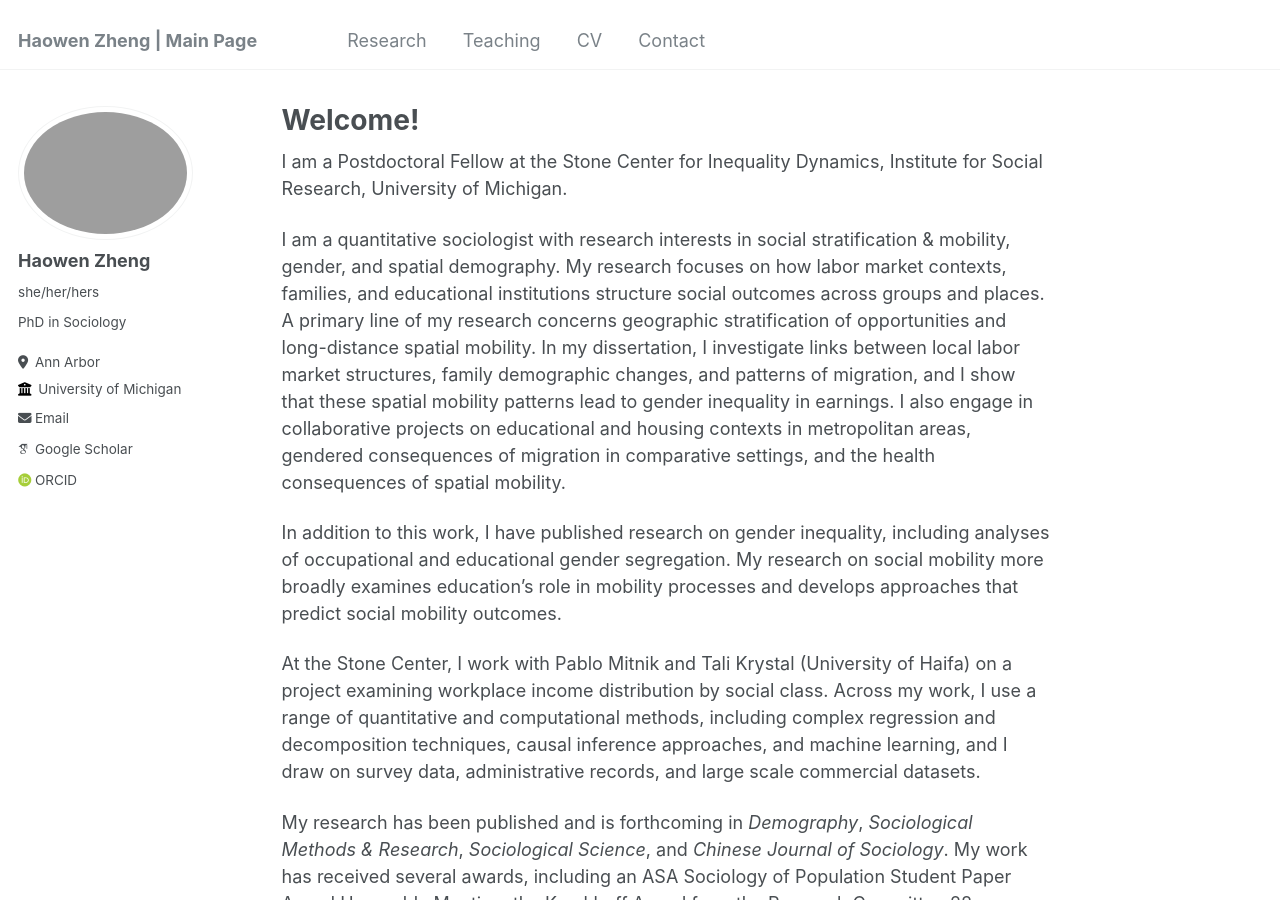
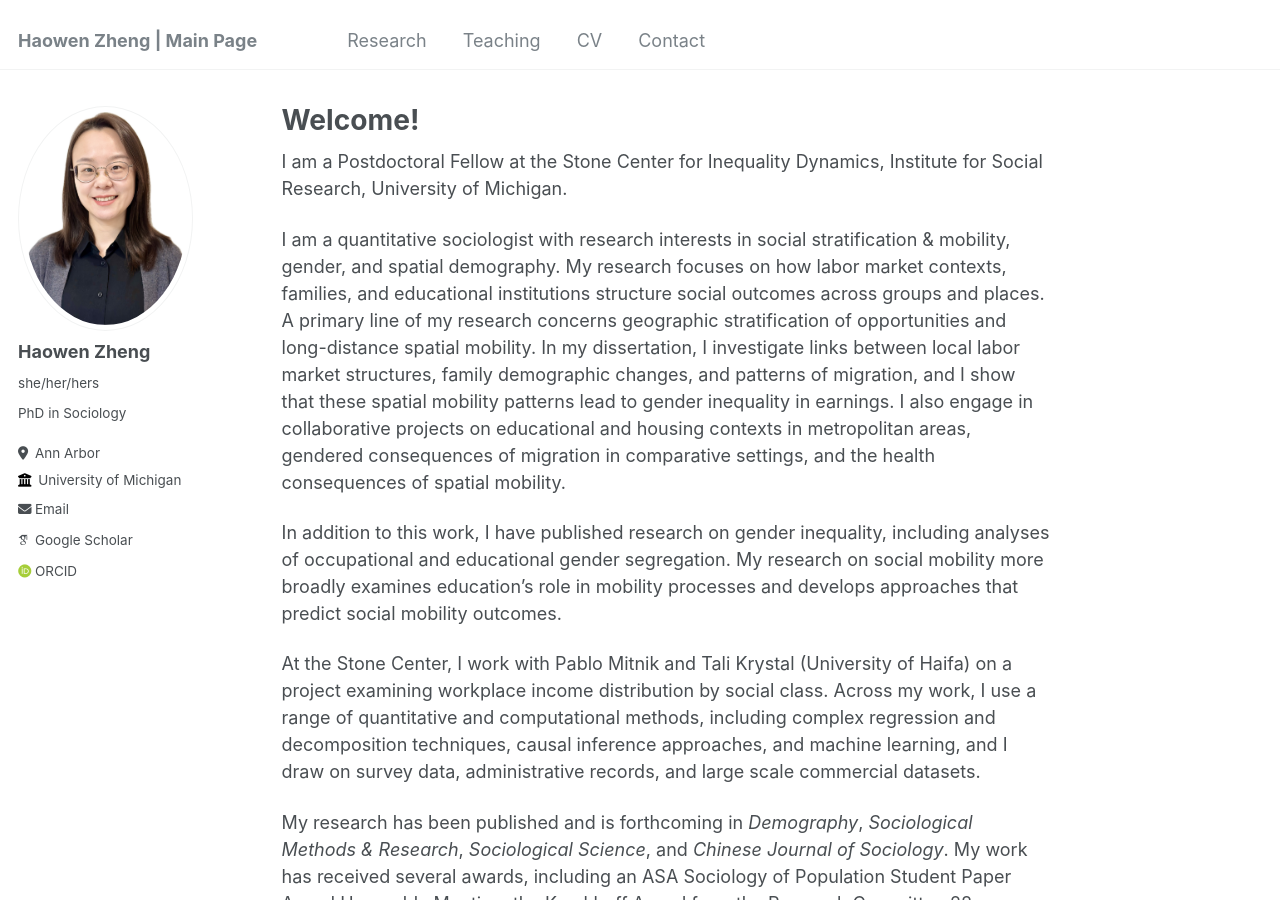
Before and after one commit to haowenzhg/haowenzhg.github.io, a Jekyll site: the page built from _pages/about.md, in a window 1280 px wide and 900 px high. Built offline with Jekyll 4.4.1, drawn with Linux system fonts in a browser that asks for light colours; some web fonts are replaced.

Commit message:
Update _config.yml
update profile reference name in config

```diff
--- a/_config.yml
+++ b/_config.yml
@@ -23,7 +23,7 @@ repository               : "academicpages/academicpages.github.io"
 #               Additional customization can be done by editing /_includes/author-profile.html
 author:
   # Biographic information
-  avatar           : "profile.png"
+  avatar           : "Profile.jpeg"
   name             : "Haowen Zheng"
   pronouns         : "she/her/hers"
   bio              : "PhD in Sociology"
```
